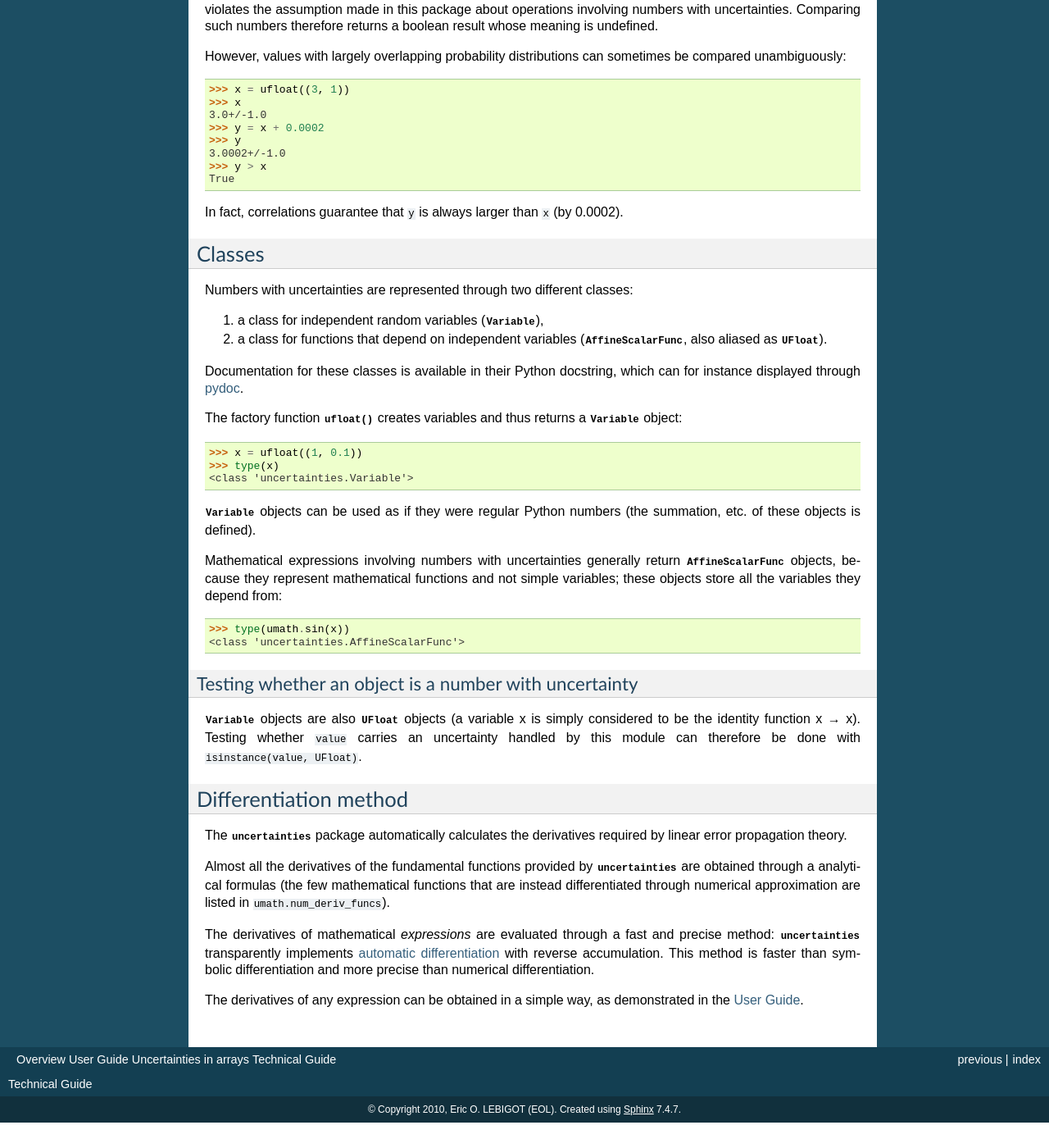
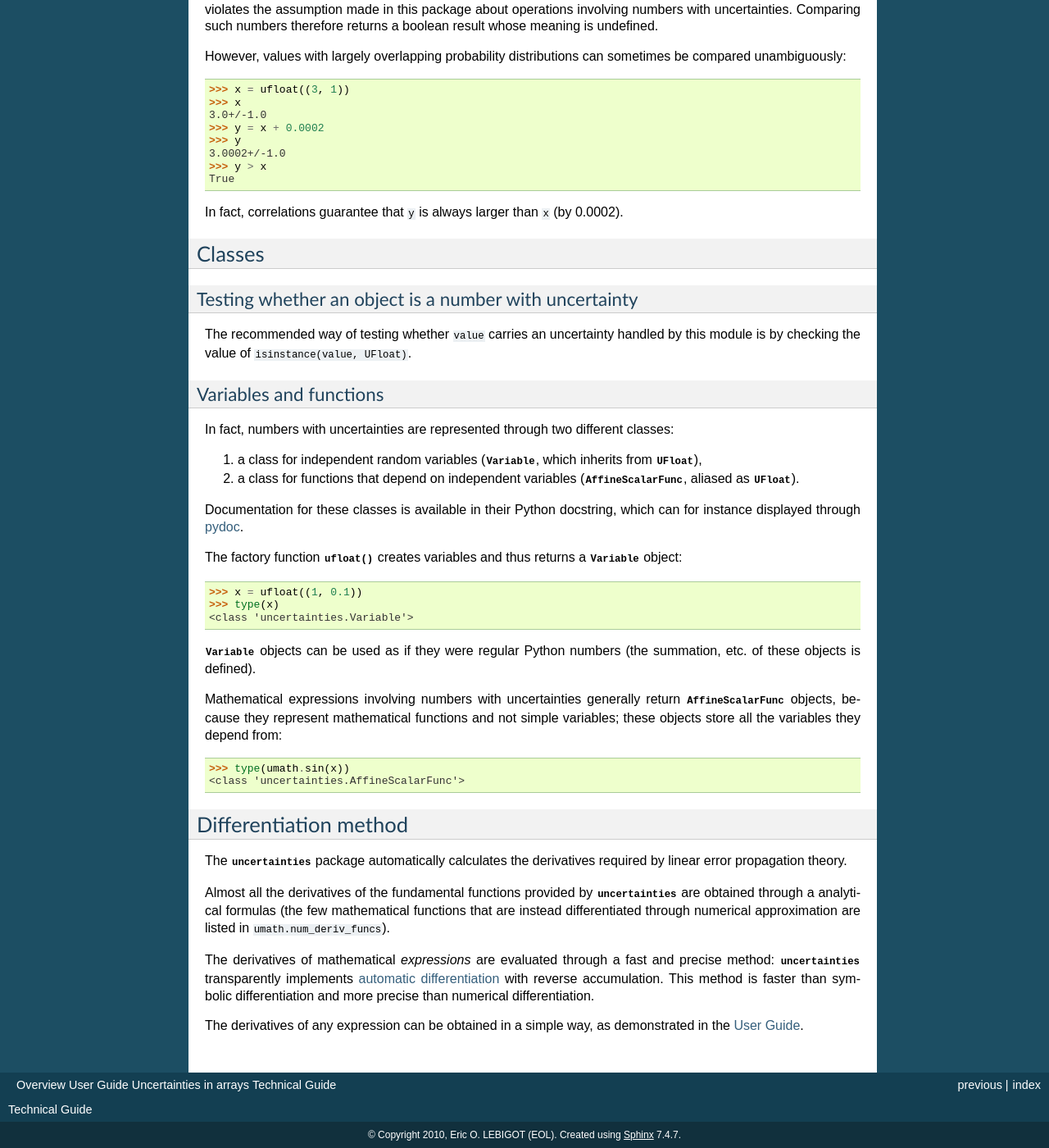
Before and after one commit to lmfit/uncertainties, a Sphinx documentation site: the page built from doc/tech_guide.rst, in a window 1280 px wide and 1400 px high, scrolled down 3604 px. Shown: the whole window at 82% size. Built offline with Sphinx 7.4.7, drawn with Linux system fonts in a browser that asks for light colours; the version number is read from the project's files by our own code; before the commit the page ends 4973 px from its top, so only the background shows below that.

```diff
--- a/doc/tech_guide.rst
+++ b/doc/tech_guide.rst
@@ -250,6 +250,7 @@
 In fact, correlations guarantee that ``y`` is always larger than
 ``x`` (by 0.0002).
 
+
 .. index:: number with uncertainty; classes, Variable class
 .. index::  AffineScalarFunc class
 
@@ -258,13 +259,24 @@
 Classes
 -------
 
-Numbers with uncertainties are represented through two different
-classes:
+Testing whether an object is a number with uncertainty
+^^^^^^^^^^^^^^^^^^^^^^^^^^^^^^^^^^^^^^^^^^^^^^^^^^^^^^
 
-1. a class for independent random variables (:class:`Variable`),
+The recommended way of testing whether ``value`` carries an
+uncertainty handled by this module is by checking the value of
+``isinstance(value, UFloat)``.
+
+Variables and functions
+^^^^^^^^^^^^^^^^^^^^^^^
+
+In fact, numbers with uncertainties are represented through two
+different classes:
+
+1. a class for independent random variables (:class:`Variable`, which
+   inherits from :class:`UFloat`),
 
 2. a class for functions that depend on independent variables
-   (:class:`AffineScalarFunc`, also aliased as :class:`UFloat`).
+   (:class:`AffineScalarFunc`, aliased as :class:`UFloat`).
 
 Documentation for these classes is available in their Python
 docstring, which can for instance displayed through pydoc_.
@@ -287,13 +299,6 @@
   >>> type(umath.sin(x))
   <class 'uncertainties.AffineScalarFunc'>
 
-Testing whether an object is a number with uncertainty
-^^^^^^^^^^^^^^^^^^^^^^^^^^^^^^^^^^^^^^^^^^^^^^^^^^^^^^
-
-:class:`Variable` objects are also :class:`UFloat` objects (a variable
-x is simply considered to be the identity function x → x).  Testing
-whether ``value`` carries an uncertainty handled by this module can
-therefore be done with ``isinstance(value, UFloat)``.
 
 .. _differentiation method:
 
```
